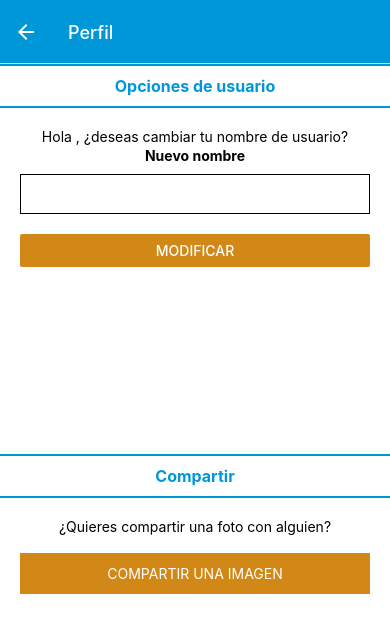
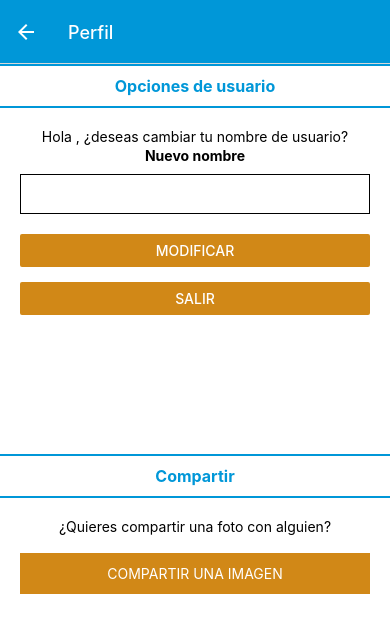
Before and after one commit to rubancar/app_movil_fallas, a React Native app: screen /Profile in a window 390 px wide. Shown: the top 632 px of the page. Built offline with nearby package versions, Linux system fonts and the light colour scheme; no server answers.

Commit message:
simple logout

```diff
--- a/src/screens/Profile.js
+++ b/src/screens/Profile.js
@@ -1,7 +1,7 @@
 import React, { useState, useEffect } from 'react';
 import { TextInput, StyleSheet, Text, View, Button, TouchableOpacity, Image } from 'react-native';
 import AsyncStorage from '@react-native-async-storage/async-storage';
-
+import { StackActions } from '@react-navigation/native';
 import * as ImagePicker from 'expo-image-picker';
 import * as Sharing from 'expo-sharing';
 import { colors } from '../libs/ManageData';
@@ -34,6 +34,17 @@ const Profile = ({ navigation, route }) => {
             if (value !== null) {
                 setUsername(value);
             }
+        } catch (error) {
+            console.log(error);
+        }
+    };
+
+    // Funcion para hacer logout
+    const logout = async () => {
+        try {
+            navigation.dispatch({
+                ...StackActions.replace('Login')
+            })
         } catch (error) {
             console.log(error);
         }
@@ -115,6 +126,19 @@ const Profile = ({ navigation, route }) => {
                         onPress={() => {
                             // Cuando se pulse el boton Modificarar guardaremos le nuevo nombre del usuario
                             saveText(username);
+                        }}
+                    />
+                </View>
+
+                <View style={styles.botonesPerfil}>
+                    <Button
+
+                        title="Salir"
+                        color={colors.naranja}
+
+                        onPress={() => {
+                            // Cuando se pulse el boton Modificarar guardaremos le nuevo nombre del usuario
+                            logout();
                         }}
                     />
                 </View>
```
Also changed, not shown: 1 other file (tests, documents, lock files or other folders).
